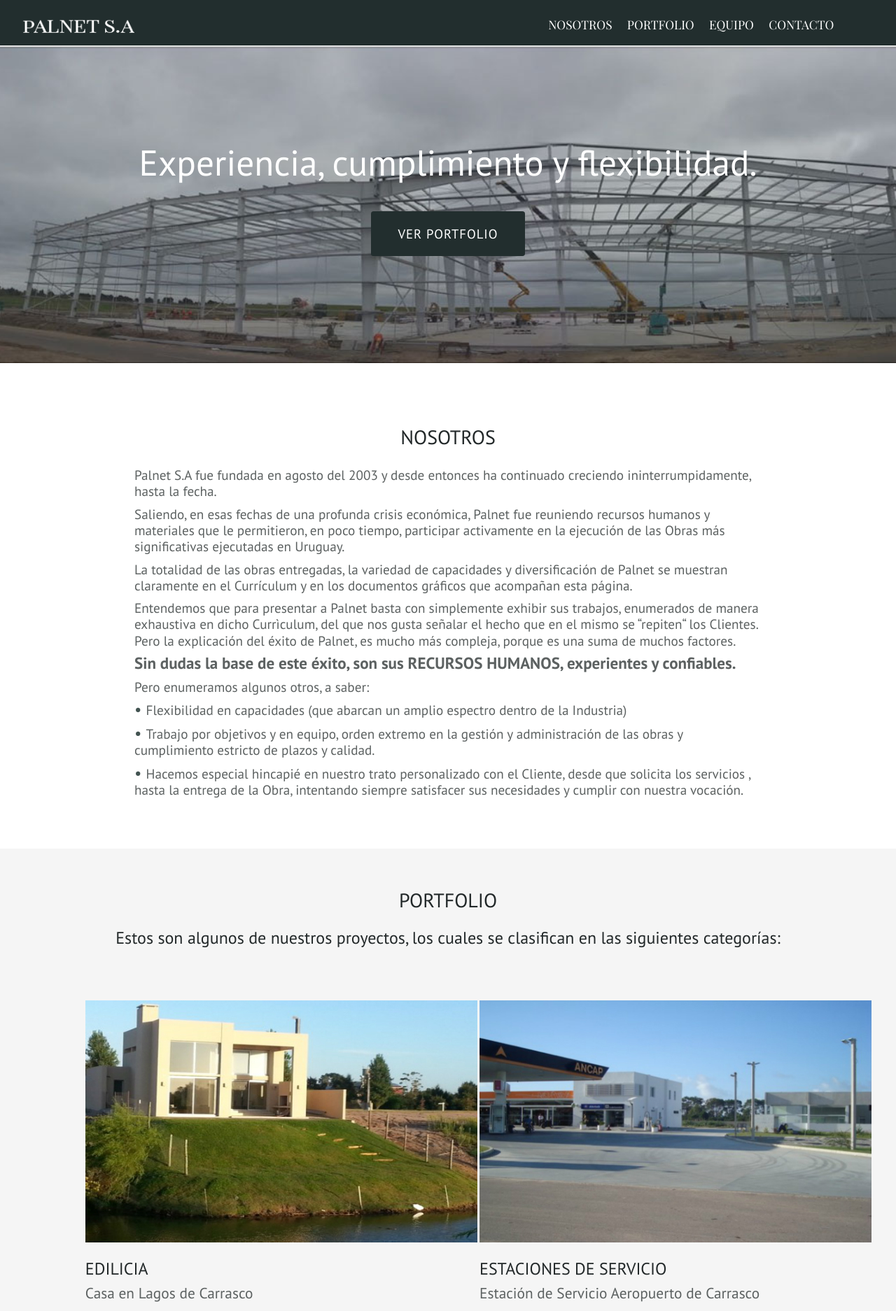
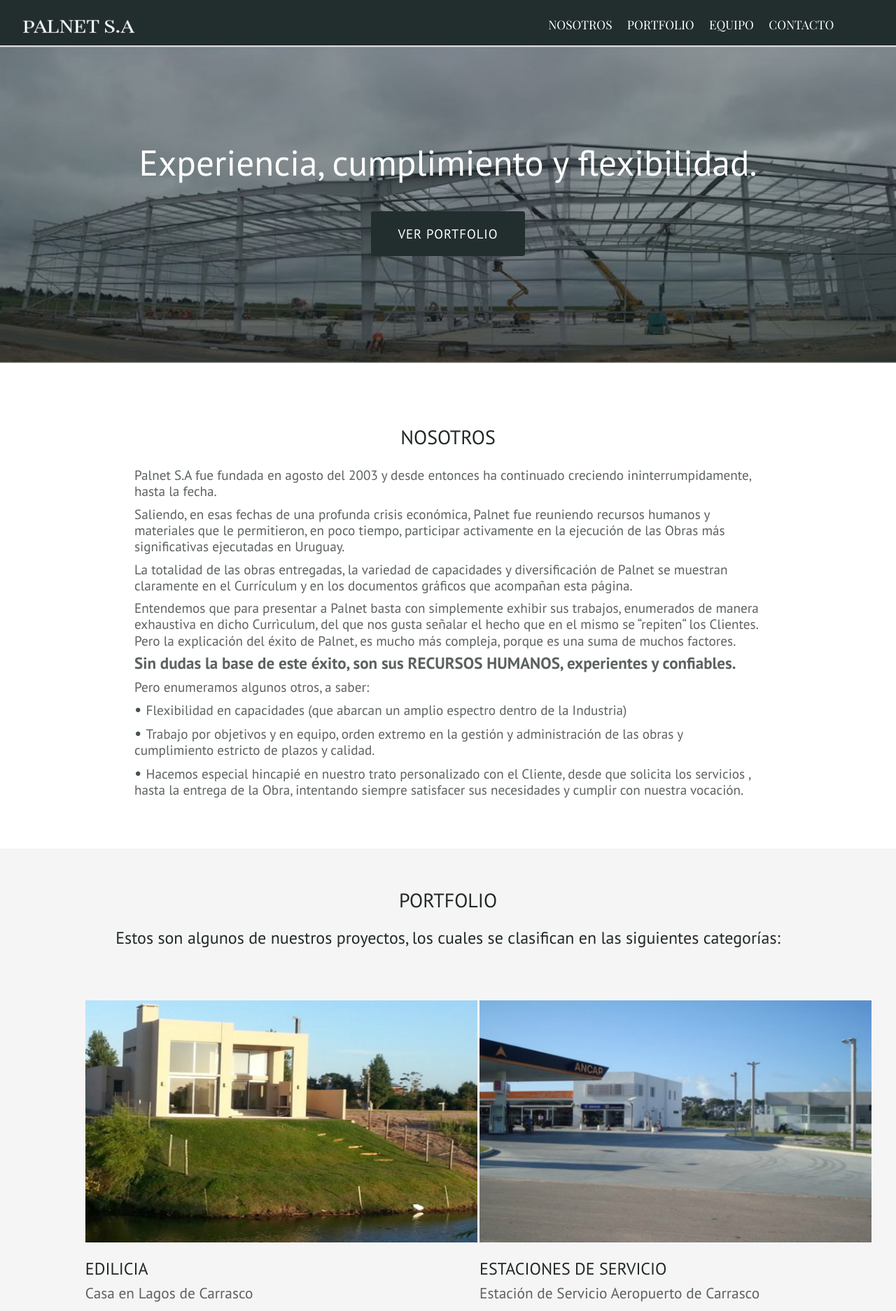
Before and after one commit to antonellaclavero/palnet, a Jekyll site: the page built from index.html, in a window 1280 px wide. Shown: the top 1874 px of the page at 70% size. Built offline with Jekyll 4.4.1, drawn with Linux system fonts in a browser that asks for light colours.

Commit message:
Add new background image and change profile photos in section team

```diff
--- a/css/main.css
+++ b/css/main.css
@@ -71,7 +71,7 @@
 	line-height: 13pt;
 }
 section.hero {
-	background: transparent url("/images/background-image.jpg") center top no-repeat;
+	background: transparent url("/images/background-image-2.jpg") center top no-repeat;
     background-size: cover;
     width: 100%;
     display: table;
--- a/index.html
+++ b/index.html
@@ -101,7 +101,7 @@
 			<p>Administración y RR.HH</p>
 		</li>
 		<li class="member card">
-			<img src="/images/elhordoy-resize.png" alt="Foto perfil Guillermo Elhordoy">
+			<img src="/images/elhordoy-resize.jpg" alt="Foto perfil Guillermo Elhordoy">
 			<h3>Sr. Guillermo Elhordoy </h3>
 			<p>Administración y RR.HH</p>
 		</li>
```
Also changed, not shown: images/background-image-2.jpg (added), images/elhordoy-resize.jpg (added), images/elhordoy-resize.png (deleted), images/juan-vaglica-resize.png.
